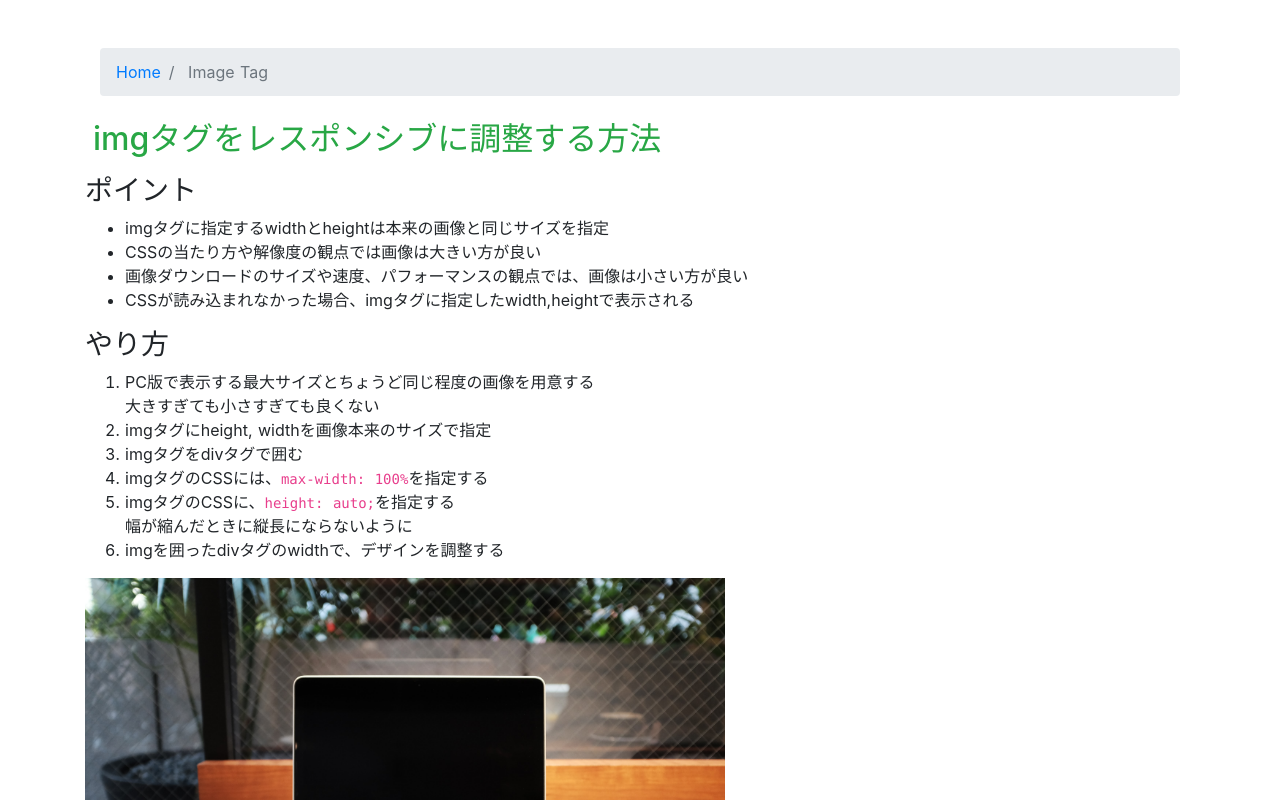
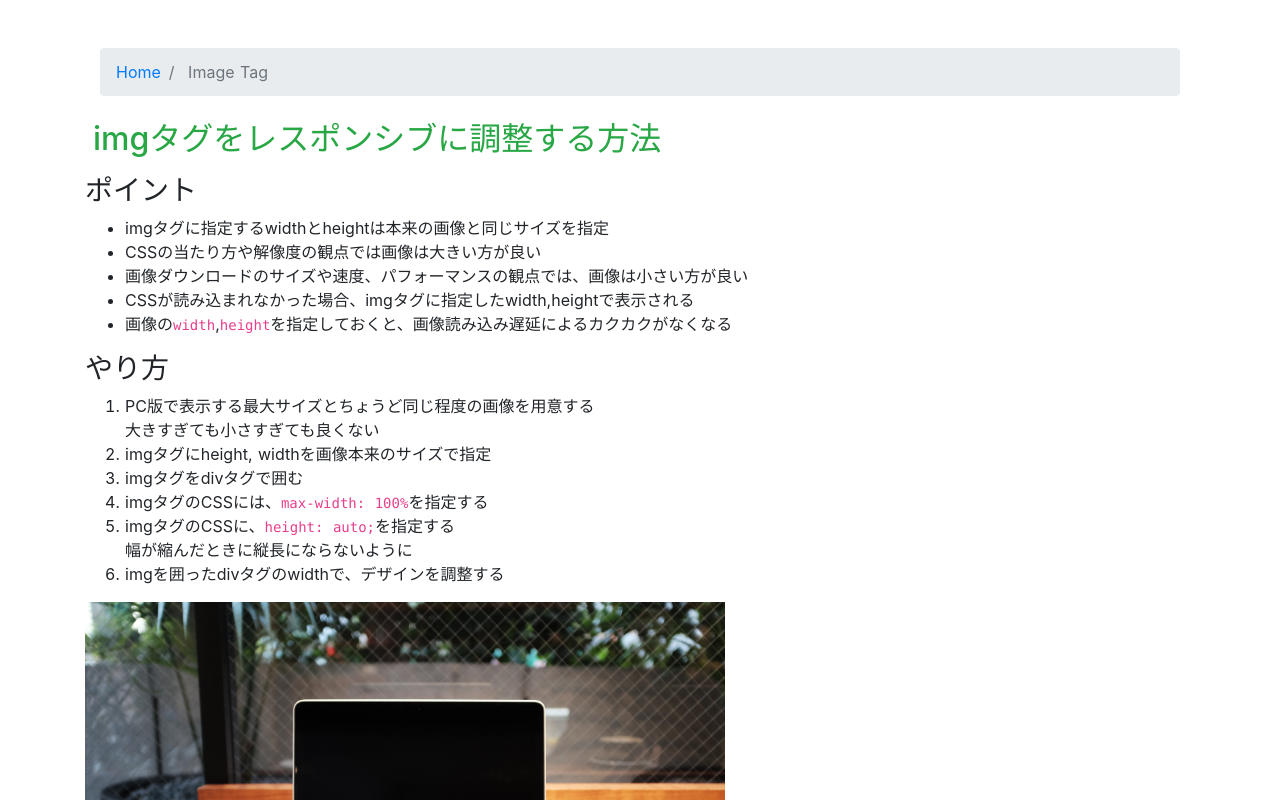
Before and after one commit to negi524/design_collection, a Nuxt app: page /imagetag in a window 1280 px wide. Shown: the top 800 px of the page. Built offline with nearby package versions, Linux system fonts and the light colour scheme.

Commit message:
imgタグのポイント追加とREADME追記

```diff
--- a/pages/imagetag.vue
+++ b/pages/imagetag.vue
@@ -13,6 +13,9 @@
         </li>
         <li>
           CSSが読み込まれなかった場合、imgタグに指定したwidth,heightで表示される
+        </li>
+        <li>
+          画像の<code>width</code>,<code>height</code>を指定しておくと、画像読み込み遅延によるカクカクがなくなる
         </li>
       </ul>
     </section>
```
Also changed, not shown: 1 other file (tests, documents, lock files or other folders).
